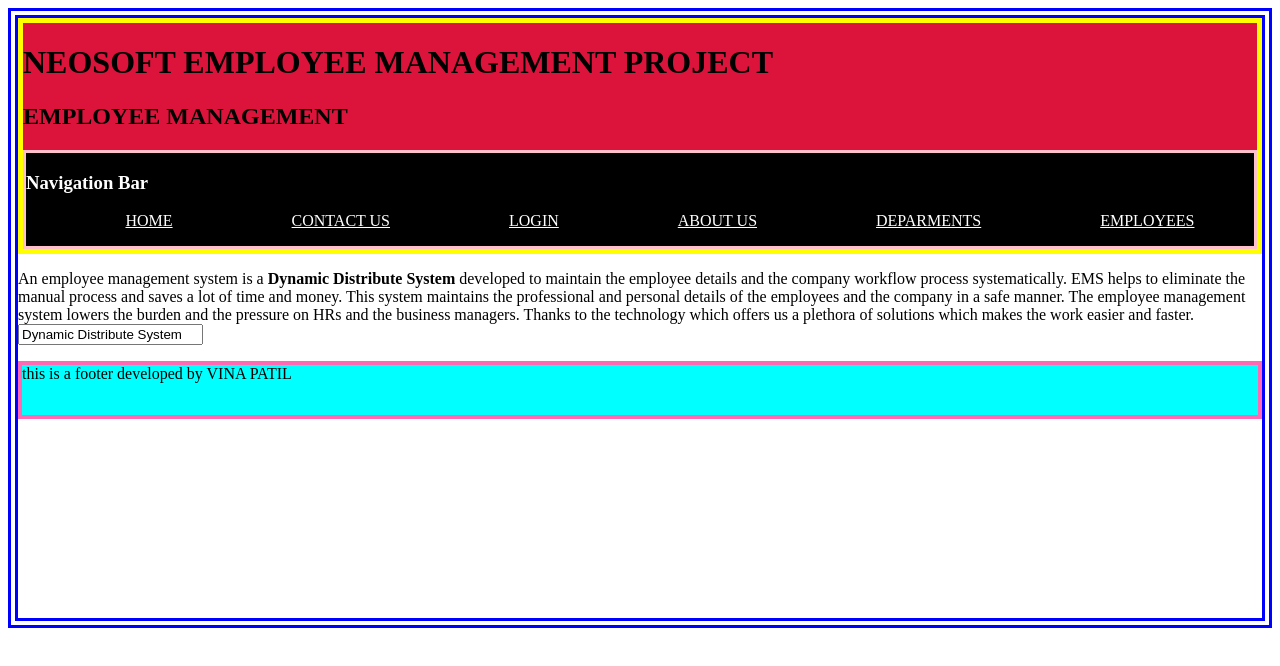
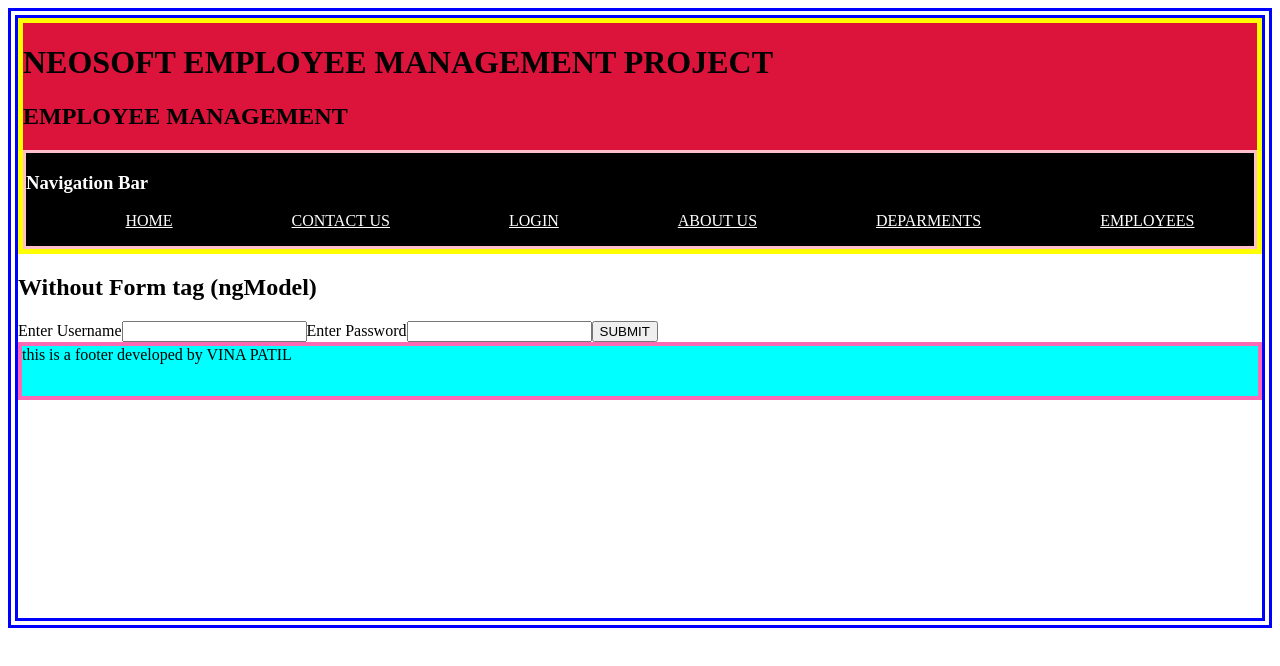
Before and after one commit to kokanevina/Java-Angular-March-23, an Angular app in the folder AngularWorkspace/MyAngularProject/: page /login in a window 1280 px wide. Before the commit this address led to /. Shown: the top 666 px of the page. Built offline with nearby package versions, Linux system fonts and the light colour scheme.

Commit message:
Event Binding

```diff
--- a/AngularWorkspace/MyAngularProject/src/app/app-routing.module.ts
+++ b/AngularWorkspace/MyAngularProject/src/app/app-routing.module.ts
@@ -1,7 +1,18 @@
 import { NgModule } from '@angular/core';
 import { RouterModule, Routes } from '@angular/router';
+import { HomeComponent } from './home/home.component';
+import { LoginComponent } from './login/login.component';
 
-const routes: Routes = [];
+const routes: Routes = [
+
+  {
+    path:'home', component:HomeComponent
+  },
+  {
+    path:'login', component:LoginComponent
+  }
+
+];
 
 @NgModule({
   imports: [RouterModule.forRoot(routes)],
--- a/AngularWorkspace/MyAngularProject/src/app/app.component.html
+++ b/AngularWorkspace/MyAngularProject/src/app/app.component.html
@@ -2,6 +2,6 @@
 <div class="myRoot">
 
     <app-header></app-header>
-    <app-home></app-home>
+    <router-outlet></router-outlet> <!-- view automatically gets updated according route matched-->
     <app-footer></app-footer>
 </div>
--- a/AngularWorkspace/MyAngularProject/src/app/app.module.ts
+++ b/AngularWorkspace/MyAngularProject/src/app/app.module.ts
@@ -9,6 +9,7 @@
 import { HomeComponent } from './home/home.component';
 import { TestcomponentComponent } from './testcomponent/testcomponent.component';
 import { FormsModule } from '@angular/forms';
+import { LoginComponent } from './login/login.component';
 
 @NgModule({
   declarations: [
@@ -17,7 +18,8 @@
     HeaderComponent,
     NavbarComponent,
     HomeComponent,
-    TestcomponentComponent  // components, pipes,
+    TestcomponentComponent,
+    LoginComponent  // components, pipes,
   ],
   imports: [
     BrowserModule,
--- /dev/null
+++ b/AngularWorkspace/MyAngularProject/src/app/login/login.component.html
@@ -0,0 +1,12 @@
+
+
+<div>
+    <h2>Without Form tag (ngModel)</h2>
+    <div>
+        <label>Enter Username</label>
+        <input type="text" [(ngModel)]="username">
+        <label>Enter Password</label>
+        <input type="password" [(ngModel)]="password">
+        <button (click)="collectData()">SUBMIT</button>
+    </div>
+</div>
--- /dev/null
+++ b/AngularWorkspace/MyAngularProject/src/app/login/login.component.ts
@@ -0,0 +1,16 @@
+import { Component } from '@angular/core';
+
+@Component({
+  selector: 'app-login',
+  templateUrl: './login.component.html',
+  styleUrls: ['./login.component.css']
+})
+export class LoginComponent {
+  username="";
+  password="";
+
+  collectData(){
+    console.log(this.username);
+    console.log(this.password);
+  }
+}
--- a/AngularWorkspace/MyAngularProject/src/app/navbar/navbar.component.html
+++ b/AngularWorkspace/MyAngularProject/src/app/navbar/navbar.component.html
@@ -1,9 +1,9 @@
 <nav class="myNav">
     <h3>{{links}}</h3>
     <ol class="myFlex">
-        <li><a href="#">HOME</a> </li>
+        <li><a routerLink="home">HOME</a> </li>
         <li>  <a href="#">CONTACT US</a></li>
-          <li> <a href="#">LOGIN</a></li>
+          <li> <a routerLink="login">LOGIN</a></li>
            <li> <a href="#">ABOUT US</a></li>
            <li><a href="#">DEPARMENTS</a></li>
             <li> <a href="#">EMPLOYEES</a></li>
```
Also changed, not shown: AngularWorkspace/MyAngularProject/src/app/login/login.component.css (added), 1 other file (tests, documents, lock files or other folders).
